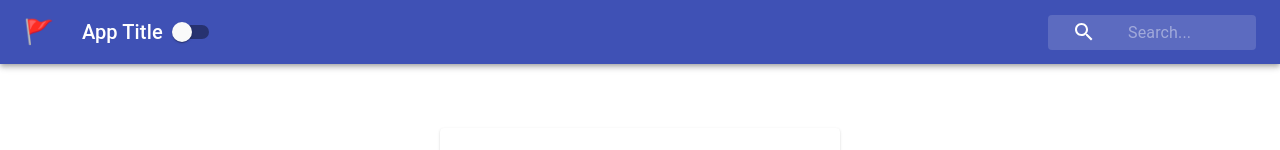
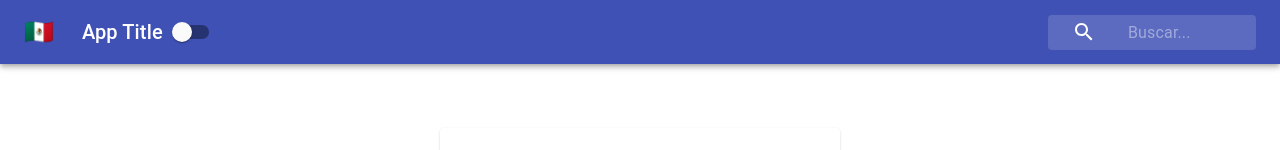
Before and after one commit to branaust/context-app, a React (Create React App) app: page / in a window 1280 px wide. Shown: the top 150 px of the page. Built offline with nearby package versions, Linux system fonts and the light colour scheme.

Commit message:
Consuming 2 Contexts: Enter the higher order Component

```diff
--- a/src/Form.js
+++ b/src/Form.js
@@ -22,21 +22,21 @@ const languages = {
         password: "Password",
         remember: "Remember Me",
         signin: "Sign In",
-        search: "Search"
+
     },
     spanish: {
         email: "Correo Electrónico",
         password: "Contraseña",
         remember: "Recuérdame",
         signin: "Registrarse",
-        search: "Buscar"
+
     },
     german: {
         email: 'Email',
         password: 'Passwort',
         remember: "Behalte mich in Erinnerung",
         signin: "Anmelden",
-        search: "Suche"
+
     }
 }
 class Form extends Component {
--- a/src/Navbar.js
+++ b/src/Navbar.js
@@ -9,7 +9,22 @@ import styles from './styles/NavbarStyles'
 import SearchIcon from '@material-ui/icons/Search'
 import InputBase from '@material-ui/core/InputBase'
 import { ThemeContext } from './contexts/ThemeContext'
+import { withLanguageContext } from './contexts/LanguageContext'
 
+const languages = {
+    english: {
+        search: "Search",
+        flag: "🇺🇸"
+    },
+    spanish: {
+        search: "Buscar",
+        flag: "🇲🇽"
+    },
+    german: {
+        search: "Suche",
+        flag: "🇩🇪"
+    }
+}
 
 class Navbar extends Component {
     static contextType = ThemeContext
@@ -17,12 +32,15 @@ class Navbar extends Component {
     render() {
         const { isDarkMode, toggleTheme } = this.context
         const { classes } = this.props;
+        const { language } = this.props.languageContext
+        const { search, flag } = languages[language]
+
         return (
             <div className={classes.root}>
                 <AppBar position="static" color={isDarkMode ? "default" : "primary"}>
                     <Toolbar>
                         <IconButton edge="start" className={classes.menuButton} color="inherit" aria-label="menu">
-                            <span>🚩</span>
+                            <span>{flag}</span>
                         </IconButton>
                         <Typography variant="h6" className={classes.title} color='inherit'>
                             App Title
@@ -33,7 +51,7 @@ class Navbar extends Component {
                             <div className={classes.searchIcon} >
                                 <SearchIcon />
                             </div>
-                            <InputBase placeholder="Search..." classes={{
+                            <InputBase placeholder={`${search}...`} classes={{
                                 root: classes.inputRoot,
                                 input: classes.inputInput
                             }} />
@@ -47,4 +65,4 @@ class Navbar extends Component {
 }
 
 
-export default withStyles(styles)(Navbar)
+export default withLanguageContext(withStyles(styles)(Navbar))
--- a/src/contexts/LanguageContext.js
+++ b/src/contexts/LanguageContext.js
@@ -16,9 +16,17 @@ export class LanguageProvider extends Component {
 
     render() {
         return (
-            <LanguageContext.Provider value={{ ...this.state, changeLanguage: this.changeLanguage }}>
+            <LanguageContext.Provider
+                value={{ ...this.state, changeLanguage: this.changeLanguage }}
+            >
                 {this.props.children}
             </LanguageContext.Provider>
         )
     }
 }
+
+export const withLanguageContext = Component => props => (
+    <LanguageContext.Consumer>
+        {value => <Component languageContext={value} {...props} />}
+    </LanguageContext.Consumer>
+)
```
Also changed, not shown: 1 other file (tests, documents, lock files or other folders).
